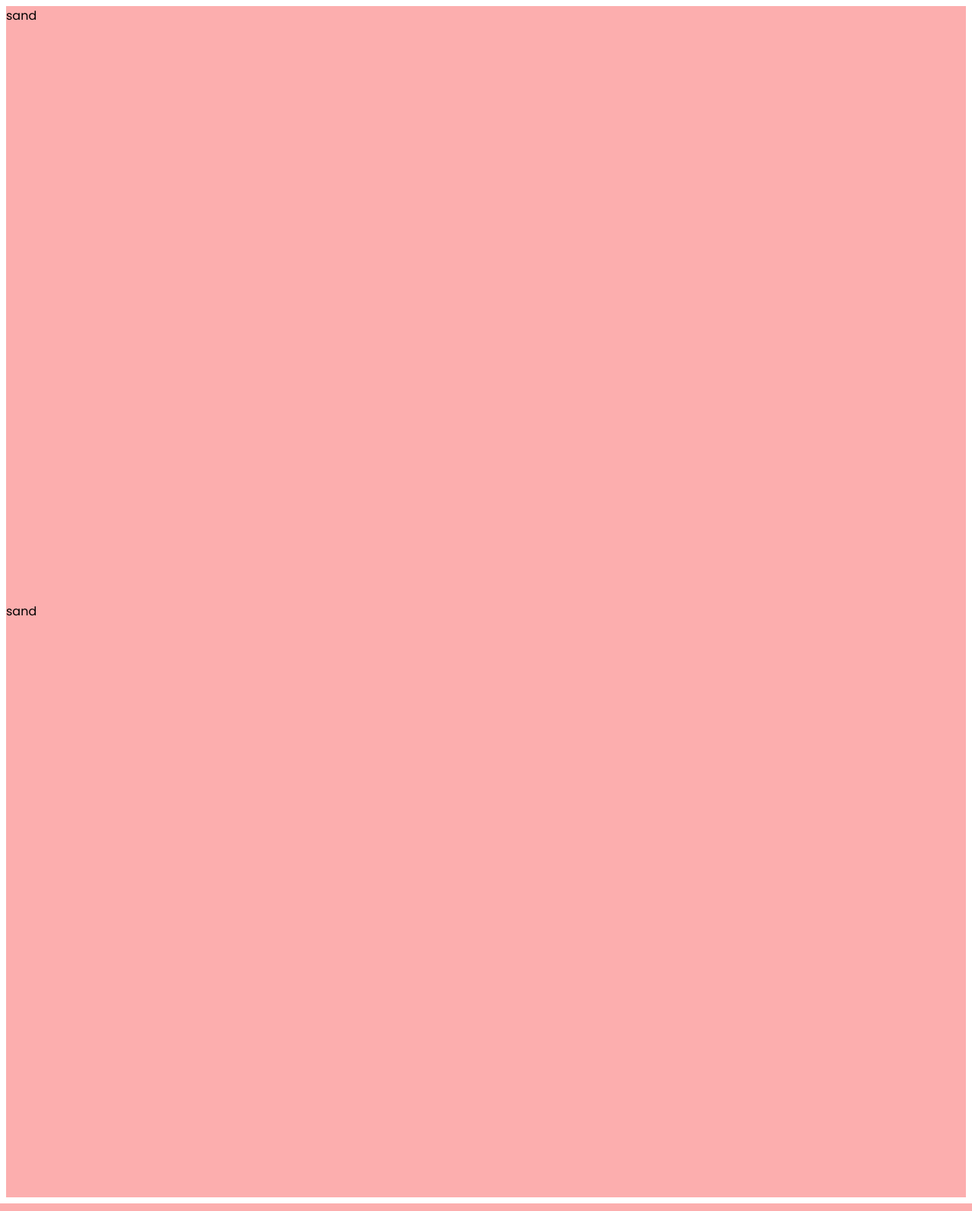
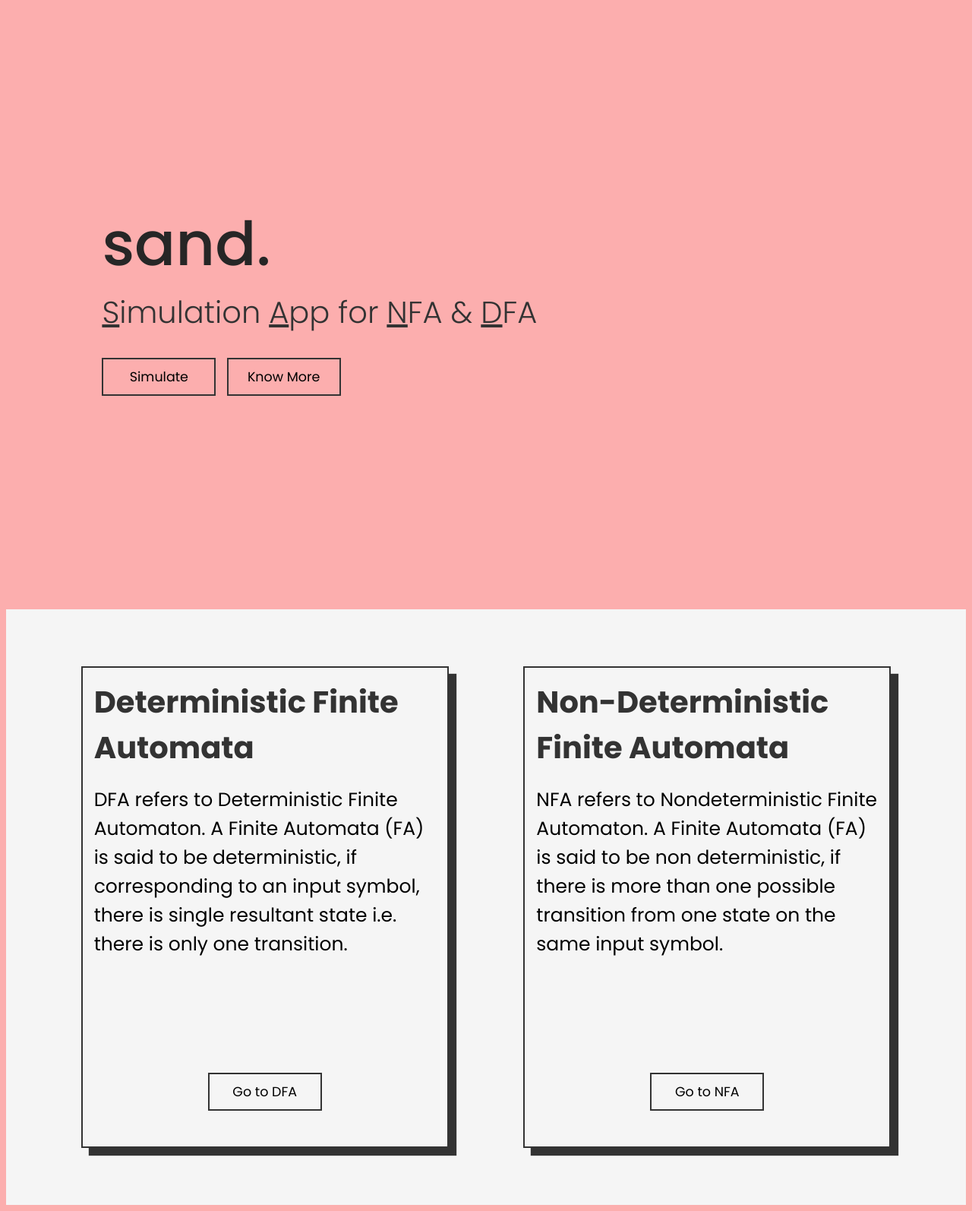
Before and after one commit to rushilrai/FLA-WebApp, a Flask app: page / in a window 1280 px wide. Shown: the whole page at 76% size. Run offline with Flask 2, Linux system fonts and the light colour scheme.

Commit message:
Updated Homepage
- Added Landing Page
- Updated DFA/NFA Desc.
- Added Smooth Scrolling

```diff
--- a/static/index.css
+++ b/static/index.css
@@ -1,15 +1,141 @@
 @import url('https://fonts.googleapis.com/css2?family=Poppins:wght@200;300;400;500;600;700&display=swap');
+
+html {
+    scroll-behavior: smooth;
+}
 
 #window1 {
     font-family: 'Poppins';
     width: 100%;
-    height: 100%;
+    height: calc(100% + 10px);
+}
+
+#landing {
+    margin: 0px;
+    padding-top: 20%;
+    padding-left: 10%;
+}
+
+#title {
+    font-size: 80px;
+    display: block;
+    font-weight: 500;
+    color: #262626;
+}
+
+#subtitle {
+    font-size: 40px;
+    font-weight: 300;
+    display: block;
+    color: #333333;
+    margin-bottom: 20px;
+}
+
+.lander {
+    margin-top: 10px;
+    margin-right: 10px;
+    width: 150px;
+    height: 50px;
+    border: 2px solid #333333;
+    border-radius: 0px;
     background-color: #fcaeae;
+    font-family: "Poppins";
+    font-size: 17.5px;
+    outline: none;
+}
+
+.lander:hover {
+    background-color: whitesmoke;
+    border: 2px solid #333333;
+    border-radius: 0px;
+    box-shadow: 0px 0px 7.5px 2.5px whitesmoke;
+}
+
+.lander:active {
+    background-color: whitesmoke;
+    border: 2px solid #333333;
+    border-radius: 0px;
+    outline: none;
+    box-shadow: none;
 }
 
 #window2 {
     font-family: 'Poppins';
     width: 100%;
     height: 100%;
+    background-color: whitesmoke;
+    border: none;
+    display: flex;
+    justify-content: space-evenly;
+    align-items: center;
+}
+
+.card {
+    padding: 15px;
+    width: 450px;
+    height: 600px;
+    border: 2px solid #333333;
+    box-shadow: 10px 10px 1px 0px rgba(51,51,51,1);
+    font-size: 25px;
+}
+
+.redirect {
+    margin-top: 150px;
+    width: 150px;
+    height: 50px;
+    border: 2px solid #333333;
+    border-radius: 0px;
+    background-color: whitesmoke;
+    font-family: "Poppins";
+    font-size: 17.5px;
+    outline: none;
+}
+
+.redirect:hover {
     background-color: #fcaeae;
+    border: 2px solid #333333;
+    border-radius: 0px;
+    box-shadow: 0px 0px 7.5px 2.5px rgba(252,174,174,1);
 }
+
+.redirect:active {
+    background-color: #fcaeae;
+    border: 2px solid #333333;
+    border-radius: 0px;
+    outline: none;
+    box-shadow: none;
+}
+
+@media only screen and (max-width: 1100px) {
+    #window2 {
+        flex-direction: column;
+        height: 200%;
+    }
+}
+
+@media only screen and (max-width: 600px) {
+    #landing {
+        padding-top: 65%;
+    }
+
+    #window2 {
+        flex-direction: column;
+        height: 200%;
+    }
+
+    .card {
+        width: 350px;
+    }
+
+    #title {
+        font-size: 60px;
+    }
+
+    #subtitle {
+        font-size: 30px;
+    }
+
+    .redirect {
+        margin-top: 50px;
+    }
+}
--- a/templates/index.html
+++ b/templates/index.html
@@ -3,14 +3,43 @@
     <meta charset="UTF-8">
     <meta name="viewport" content="width=device-width, initial-scale=1.0">
     <link rel="stylesheet" href="{{ url_for('static', filename='index.css') }}">
-    <title>S.A.N.D.</title>
+    <title>sand.</title>
 </head>
-<body>
+<body style="background-color: #fcaeae;">
     <div id="window1">
-        sand
+        <div id="landing">
+            <span id="title">sand.</span>
+            <span id="subtitle"><u>S</u>imulation <u>A</u>pp for <u>N</u>FA & <u>D</u>FA</span>
+            <a href="#window2" style="text-decoration: none;">
+                <button class="lander">Simulate</button>
+            </a>
+            <button class="lander">Know More</button>
+        </div>
     </div>
     <div id="window2">
-        sand
+        <div class="card">
+            <span id="subtitle"><b>Deterministic Finite Automata</b></span>
+            DFA refers to Deterministic Finite Automaton. A Finite Automata (FA) is said to be
+            deterministic, if corresponding to an input symbol, there is single resultant state i.e.
+            there is only one transition.
+            <center>
+                <button class="redirect">
+                    Go to DFA
+                </button>
+            </center>
+        </div>
+        <div class="card">
+            <span id="subtitle"><b>Non-Deterministic Finite Automata</b></span>
+            NFA refers to Nondeterministic Finite Automaton. A Finite Automata (FA) is said to be
+            non deterministic, if there is more than one possible transition from one state on the
+            same input symbol.
+            <center>
+                <button class="redirect">
+                    Go to NFA
+                </button>
+            </center>
+        </div>
+        </div>
     </div>
 </body>
 </html>
```
